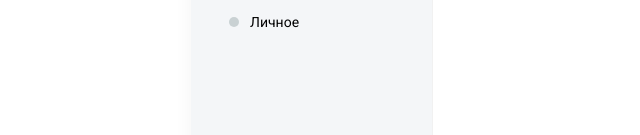
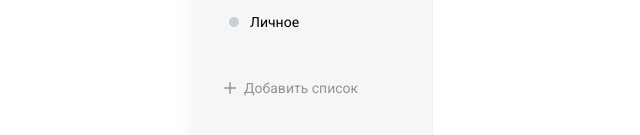
Before and after one commit to michaelvassilyevmvc/todoReact, a React (Create React App) app: page / in a window 1280 px wide. Shown: the part 403-538 px from the top of the page, without its empty margins (73-713 px from the left). Built offline with nearby package versions, Linux system fonts and the light colour scheme.

Commit message:
Lesson 2 timeslot 1-04

```diff
--- a/package.json
+++ b/package.json
@@ -6,6 +6,7 @@
     "@testing-library/jest-dom": "^5.16.4",
     "@testing-library/react": "^13.3.0",
     "@testing-library/user-event": "^13.5.0",
+    "classnames": "^2.3.1",
     "node-sass": "^7.0.1",
     "react": "^18.1.0",
     "react-dom": "^18.1.0",
--- a/src/App.js
+++ b/src/App.js
@@ -1,11 +1,13 @@
 import React from "react";
 import List from "./components/List";
+import AddButtonList from "./components/AddList";
 
 function App() {
+  let [value, setValue] = React.useState("Hello, World");
+
   return (
     <div className="todo">
       <div className="todo__sidebar">
-        <ul className="todo__list">
         <List
           items={[
             {
@@ -51,8 +53,9 @@
               name: "Личное",
             },
           ]}
+          isRemovable
         ></List>
-        </ul>
+        <AddButtonList></AddButtonList>
       </div>
       <div className="todo__tasks"></div>
     </div>
--- /dev/null
+++ b/src/components/AddList/index.jsx
@@ -0,0 +1,46 @@
+import React, { Fragment } from "react";
+import List from "../List";
+
+import "./AddButtonList.scss";
+
+const AddListButton = () => {
+  return (
+    <Fragment>
+      <List
+        items={[
+          {
+            className: "list__add-button",
+            icon: (
+              <svg
+                width="12"
+                height="12"
+                viewBox="0 0 16 16"
+                fill="none"
+                xmlns="http://www.w3.org/2000/svg"
+              >
+                <path
+                  d="M8 1V15"
+                  stroke="black"
+                  strokeWidth="2"
+                  strokeLinecap="round"
+                  strokeLinejoin="round"
+                />
+                <path
+                  d="M1 8H15"
+                  stroke="black"
+                  strokeWidth="2"
+                  strokeLinecap="round"
+                  strokeLinejoin="round"
+                />
+              </svg>
+            ),
+            name: "Добавить список",
+          },
+        ]}
+      ></List>
+      <div className="add-list-popup"></div>
+    </Fragment>
+  );
+};
+
+export default AddListButton;
--- a/src/components/List/List.scss
+++ b/src/components/List/List.scss
@@ -1,5 +1,18 @@
 .list {
   margin-bottom: 30px;
+  &__add-button {
+    svg,
+    span {
+      opacity: 0.4;
+    }
+
+    &:hover {
+      svg,
+      span {
+        opacity: 1;
+      }
+    }
+  }
 
   li {
     display: flex;
--- a/src/components/List/index.jsx
+++ b/src/components/List/index.jsx
@@ -1,11 +1,16 @@
 import React from "react";
+import classNames from "classnames";
+
 import "./List.scss";
 
-const List = ({ items }) => {
+const List = ({ items, isRemovable }) => {
   return (
     <ul className="list">
-      {items.map((item) => (
-        <li className={item.active ? 'active' : ''}>
+      {items.map((item, index) => (
+        <li
+          key={index}
+          className={classNames(item.className, { active: item.active })}
+        >
           <i>
             {item.icon ? (
               item.icon
--- a/src/index.scss
+++ b/src/index.scss
@@ -28,10 +28,8 @@
   &__sidebar {
     background-color: #f4f6f8;
     width: 200px;
-    height: 100%;
+    height: calc(100% - 120px);
     border-right: 1px solid #f1f1f1;
     padding: 60px 20px;
   }
-
-
 }
```
Also changed, not shown: src/components/AddList/AddButtonList.scss (added), 1 other file (tests, documents, lock files or other folders). Lines whose indentation alone changed are shown as unchanged.
